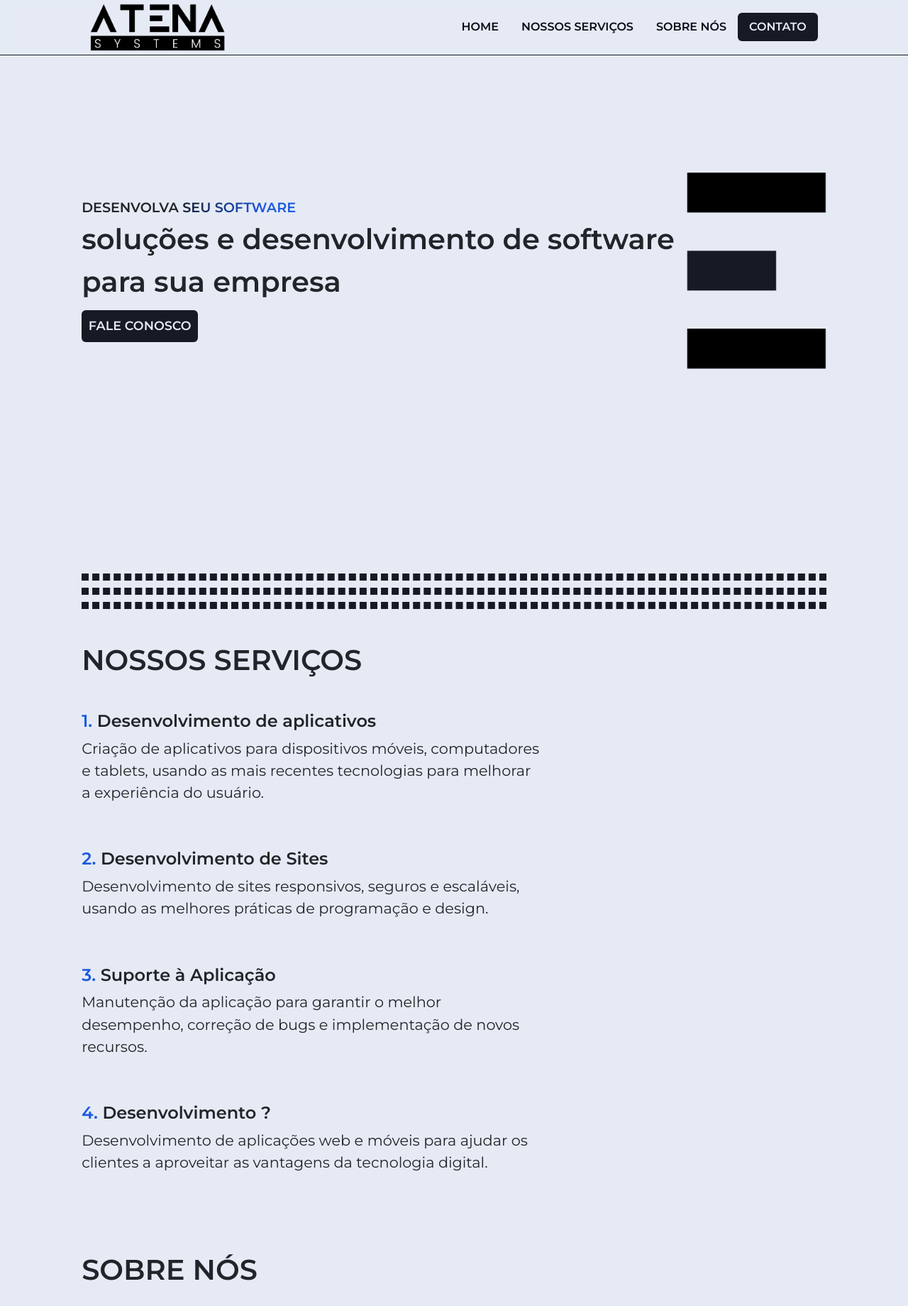
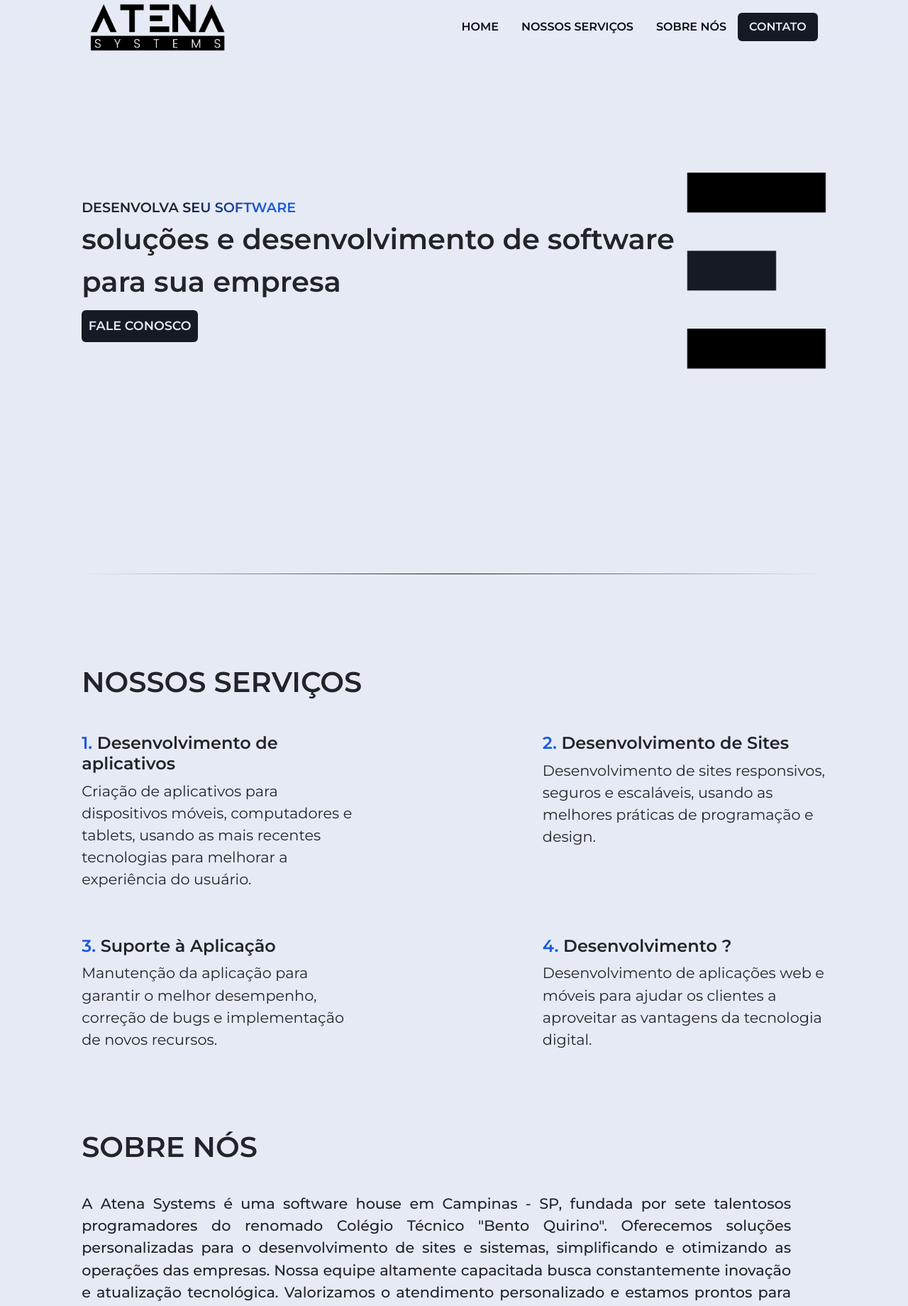
Before and after one commit to ArthurMartinss/AtenaSystems, a PHP site: page / in a window 1280 px wide. Shown: the top 1840 px of the page at 71% size. Run offline with PHP 8.4, Linux system fonts and the light colour scheme; some libraries are stand-ins or nearby versions.

Commit message:
Linha divisoria

```diff
--- a/atenas2/css/style.css
+++ b/atenas2/css/style.css
@@ -36,26 +36,18 @@ section{
 /* Divisão */
 
 .divisor1{
-    border-top: 5px dashed var(--primary);
+    height: 1px;
+    background: rgb(0,0,0);
+    background: linear-gradient(90deg, rgba(0, 0, 0, 0.000) 0%, rgba(22,26,37,1) 50%, rgba(0,0,0,0.000) 100%);
+
     margin: 0 9%;
 }
 
-.d2{
-    margin-top: 10px;
-    margin-bottom: 10px;
-}
-
 .divisor2{
-    border-top: 5px dashed var(--primary);
-    margin: 0 9%;
-}
-
-
-
-.divisor3{
-
-    border-top: 5px dashed var(--primary);
-    margin: 0 9%;
+    height: 100%;
+    width: 1px;
+    background: rgb(0,0,0);
+background: linear-gradient(0deg, rgba(0, 0, 0, 0.068), rgba(22,26,37,1) 50%, rgba(0, 0, 0, 0.068) 100%);
 }
 
 /* Termino da divisão */
@@ -68,8 +60,7 @@ section{
     width: 100%;
     background-color: #e5eaf52a;
     position: fixed !important;
-    backdrop-filter:blur(5px);
-    border-bottom: 1px solid #161a25;
+    backdrop-filter:blur(15px);
     padding: 0 9% !important;
 }
 
@@ -166,7 +157,7 @@ section{
 .nossos-servicos h1:nth-child(1){
     font-weight: 600;
     font-size: 2.5em;
-    padding-top: 3rem;
+    padding-top: 8rem;
     text-align: left;
 }
 
@@ -349,3 +340,15 @@ footer p{
 
 
 /* Termino footer */
+
+@media (max-width: 1600px)  {
+    .nossos-servicos-content{
+    max-width: 500px;
+    }
+}
+
+@media (max-width: 1280px)  {
+    .nossos-servicos-content{
+    max-width: 400px;
+    }
+}
--- a/atenas2/index.html
+++ b/atenas2/index.html
@@ -61,16 +61,8 @@
 
     <div class="d1" id="nossos-servicos">
         <div class="divisor1"></div>
-        <div class="divisor1"></div>
     </div>
-    <div class="d2">
-        <div class="divisor2"></div>
-        <div class="divisor2"></div>
-    </div>
-    <div class="d3" >
-        <div class="divisor3"></div>
-        <div class="divisor3"></div>
-    </div>
+
 
     <section class="nossos-servicos" >
         <h1 >NOSSOS SERVIÇOS</h1>
@@ -82,11 +74,17 @@
                 <p>Criação de aplicativos para dispositivos móveis, computadores e tablets, usando as mais recentes
                     tecnologias para melhorar a experiência do usuário.</p>
             </div>
+            <!-- <div class="d2">
+                <div class="divisor2"></div>
+            </div> -->
             <div class="nossos-servicos-content">
                 <h3> <span style="color: #1B59DE;">2.</span> Desenvolvimento de Sites</h3>
                 <p>Desenvolvimento de sites responsivos, seguros e escaláveis, usando as melhores práticas de
                     programação e design.</p>
             </div>
+
+
+
             <div class="nossos-servicos-content">
                 <h3> <span style="color: #1B59DE;">3.</span> Suporte à Aplicação</h3>
                 <p>Manutenção da aplicação para garantir o melhor desempenho, correção de bugs e implementação de novos
@@ -168,41 +166,26 @@
         <div class="divisor4"></div>
         <div class="divisor4"></div>
     </div> -->
-<div class="divisor-fly">
-    <div class="d1">
-        <div class="divisor1"></div>
-        <div class="divisor1"></div>
-    </div>
-    <div class="d2">
-        <div class="divisor2"></div>
-        <div class="divisor2"></div>
-    </div>
-    <div class="d3">
-        <div class="divisor3"></div>
-        <div class="divisor3"></div>
-    </div>
-</div>
 
     <section class="contato">
         <h1 id="contato">CONTATO</h1>
 
         <div class="contato-content">
             <div class="col-lg-6 mt-4">
-
-                <form action="https://formsubmit.co/atenasystemtcc@email.com" method="POST" />
+                <form action="#" method="POST" />
                   <input type="hidden" name="_next" value="#">
 
                     <div class="row gy-4">
                         <div class="col-md-6">
-                            <input type="text" id="nome" name="name" class="form-control" placeholder="Seu nome" required>
+                            <input type="text" id="nome" name="nome" class="form-control" placeholder="Seu nome" required>
                         </div>
                         <div class="col-md-6">
                             <input type="email" id="email"  name="email" class="form-control" placeholder="Seu email" required>
                         </div>
                         <div class="col-md-12">
-                            <textarea class="form-control" name="messsage" rows="6" placeholder="Sua mensagem"></textarea>
+                            <textarea class="form-control" name="mensagem" rows="6" placeholder="Sua mensagem"></textarea>
                         </div>
-                        <button type="submit" class="btn btn-form btn-primary ">Enviar</button>
+                        <button type="submit" class="btn btn-form btn-primary">Enviar</button>
                     </div>
                     <input type="hidden" name="_captcha" value="false">
                 </form>
@@ -211,7 +194,6 @@
                 <h3>REDES</h3>
                 <a href="mailto:tccSystems@gmail.com" target="_blank">emailtcc@gmail.com</a>
                 <a href="https://www.instagram.com/atenasystem/" target="_blank">Instragram</a>
-
             </div>
         </div>
 
```
